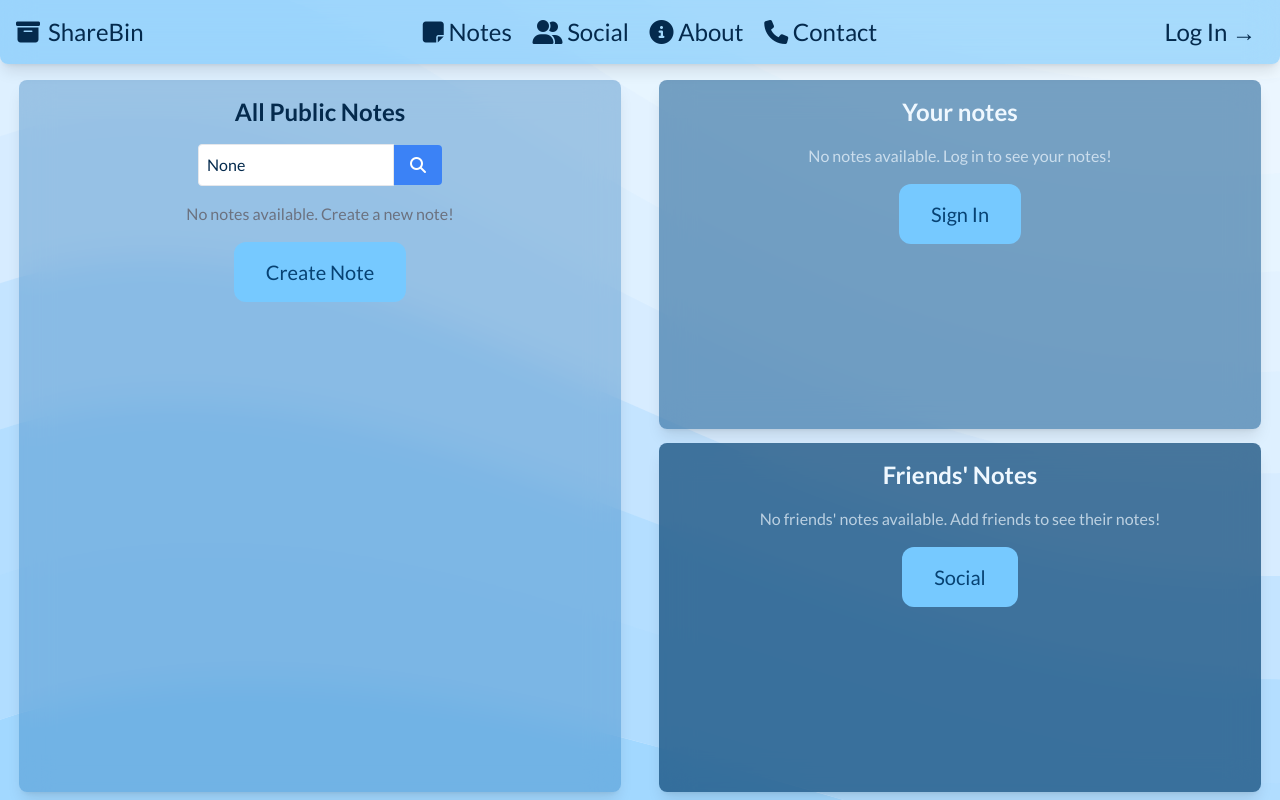
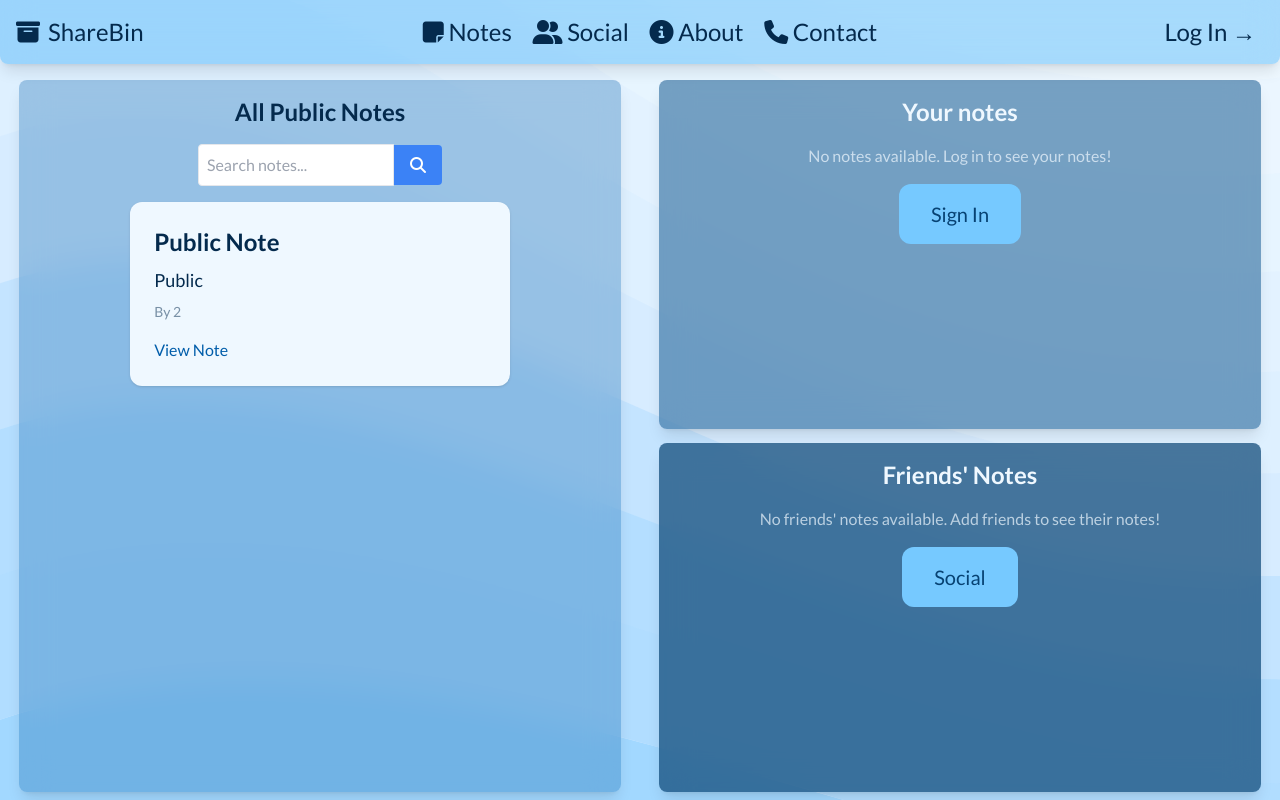
Before and after one commit to LouisI299/ShareBin-Cybersecurity, a Flask app: page /notes/ in a window 1280 px wide. Run offline with Flask 3, Linux system fonts and the light colour scheme; data comes from the database, SQL or seed files in the repository; both versions use the stored data as it was after the commit; some libraries are stand-ins or nearby versions.

Commit message:
note system fixes

```diff
--- a/app.py
+++ b/app.py
@@ -240,7 +240,7 @@
     public_notes = []
     my_notes = []
     friend_notes = []
-    search_query = None
+    search_query = ""
 
     user_id = session.get('user_id')
     username = session.get('username')
@@ -272,19 +272,22 @@
             c.execute(query, friend_ids)
             friend_notes = c.fetchall()
 
-    # Public notes + Search
-    if 'search' in request.args:
-        search_query = request.args.get('search')
-        c.execute("SELECT * FROM notes WHERE title LIKE ? AND visibility = 'public'", (f'%{search_query}%',))
-        public_notes = c.fetchall()
+    if request.method == 'GET':
+        if 'search' in request.args:
+            search_query = request.args.get('q')
+            c.execute("SELECT * FROM notes WHERE title LIKE ? AND visibility = 'public'", (f'%{search_query}%',))
+            public_notes = c.fetchall()
+        else:
+            c.execute("SELECT * FROM notes WHERE visibility = 'public'")
+            public_notes = c.fetchall()
     else:
         c.execute("SELECT * FROM notes WHERE visibility = 'public'")
         public_notes = c.fetchall()
 
     conn.close()
     return render_template('list_notes.html',
-                           notes=public_notes,
-                           mynotes=my_notes,
+                           public_notes=public_notes,
+                           my_notes=my_notes,
                            friend_notes=friend_notes,
                            search_query=search_query,
                            user=username)
--- a/templates/list_notes.html
+++ b/templates/list_notes.html
@@ -22,10 +22,13 @@
       </button>
     </form>
     {% for note in public_notes %}
-    <div class="max-w-xl mx-auto bg-white p-6 rounded-xl shadow mb-4">
+    <div class="w-2/3 mx-auto bg-congress-blue-50 p-6 rounded-xl shadow mb-4">
       <h2 class="text-2xl font-bold mb-2">{{ note[2] }}</h2>
-      <p class="text-sm text-gray-500 mb-4">By {{ note[1] }}</p>
-      <a href="/note/{{ note[0] }}" class="text-blue-600 hover:underline"
+      <p class="text-lg text-congress-blue-950 mb-2">{{ note[3] }}</p>
+      <p class="text-sm text-congress-blue-950/50 mb-4">By {{ note[1] }}</p>
+      <a
+        href="/note/{{ note[0] }}"
+        class="text-congress-blue-700 hover:underline"
         >View Note</a
       >
     </div>
```
Also changed, not shown: templates/view_note.html (+2 -12 lines), database.db.
